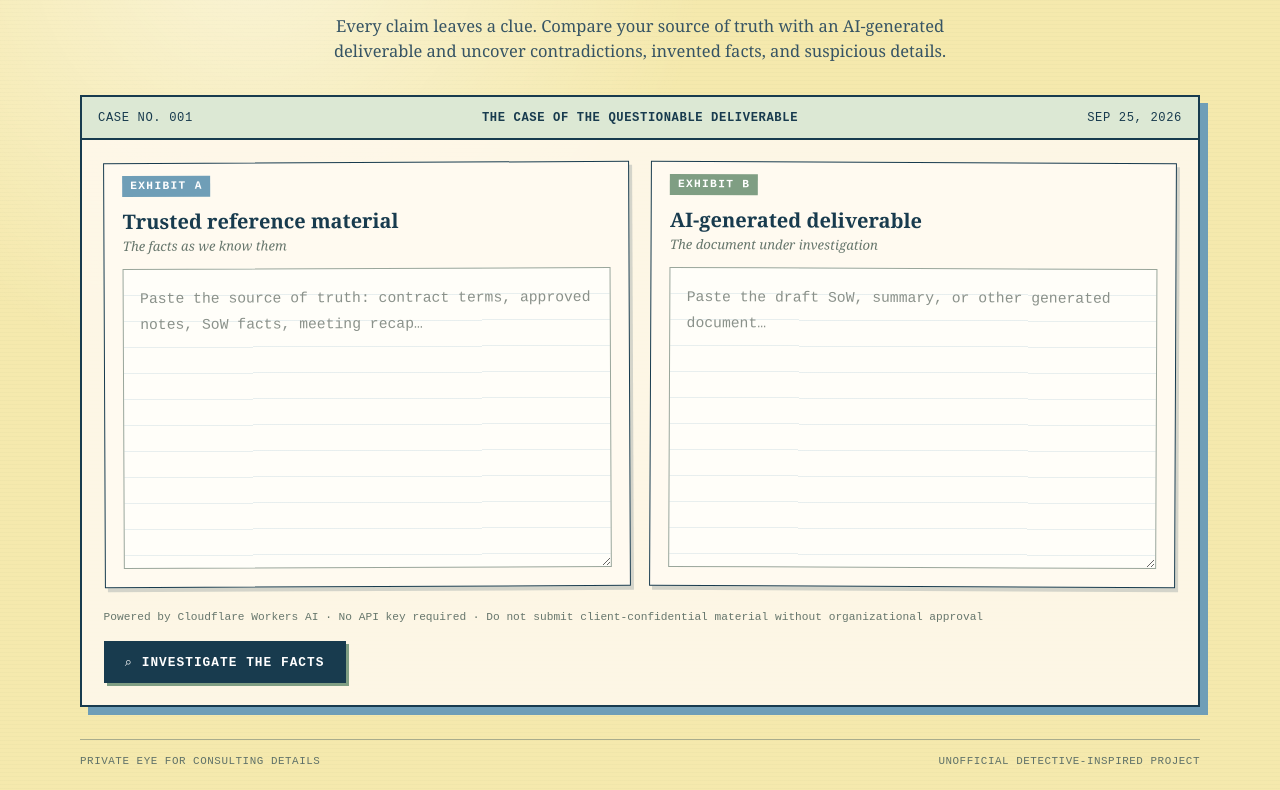
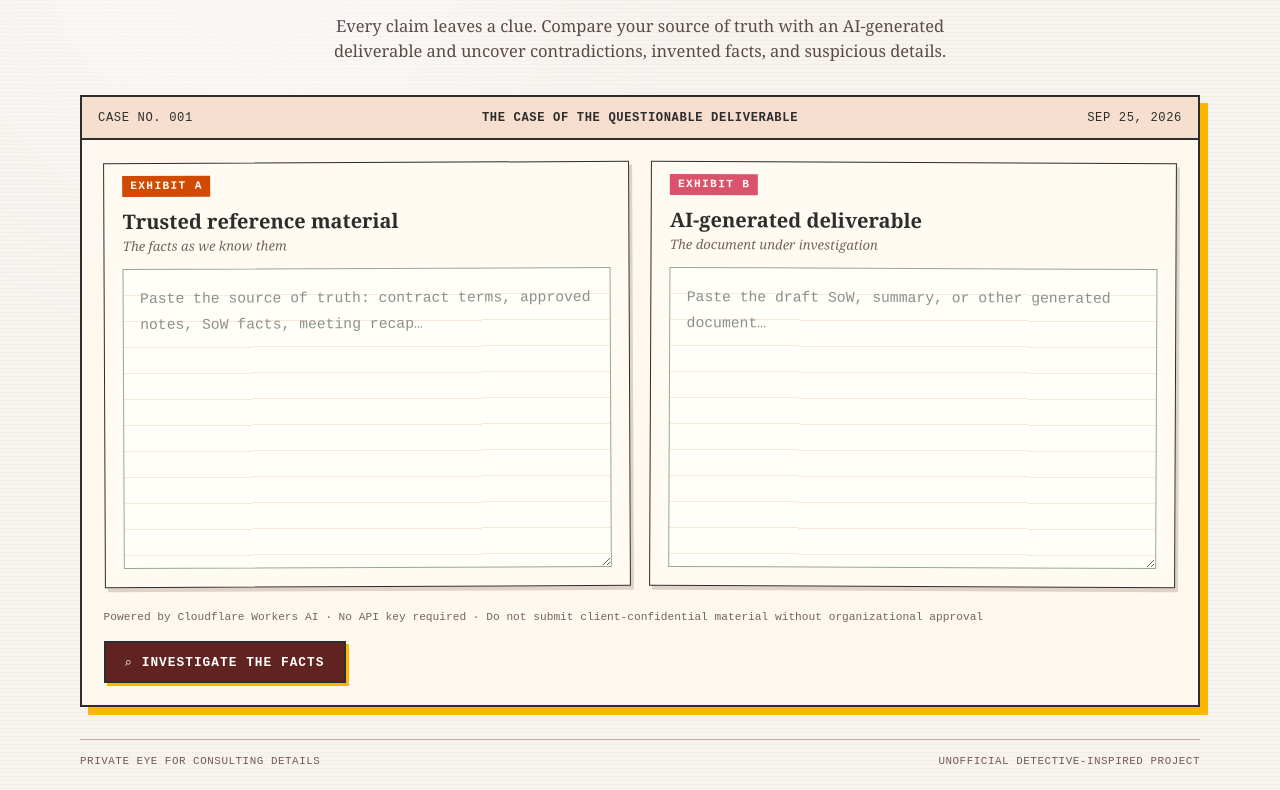
Before and after one commit to soccerd04/soccerd04.github.io, a website built with Vite: page client/index.html in a window 1280 px wide. Shown: the part 220-1010 px from the top of the page. Built offline with nearby package versions, Linux system fonts and the light colour scheme; no server answers.

Commit message:
Restyle the case desk with a PwC-inspired color palette.

```diff
--- a/client/src/style.css
+++ b/client/src/style.css
@@ -1,18 +1,19 @@
 :root {
   font-family: Georgia, "Times New Roman", serif;
-  color: #183b4e;
-  background: #f5e9ad;
+  color: #2d2d2d;
+  background: #f7f3ef;
   line-height: 1.5;
   font-synthesis: none;
-  --ink: #183b4e;
-  --blue: #6f9eb7;
-  --blue-light: #d8eaf0;
-  --green: #7f9e83;
-  --green-light: #dce8d4;
-  --yellow: #f5e9ad;
-  --paper: #fffaf0;
-  --red: #a85f54;
-  --shadow: rgba(24, 59, 78, 0.18);
+  --ink: #2d2d2d;
+  --orange: #d04a02;
+  --orange-light: #f7dfcf;
+  --red: #e0301e;
+  --rose: #db536a;
+  --yellow: #ffb600;
+  --burgundy: #602320;
+  --cream: #f7f3ef;
+  --paper: #fffaf2;
+  --shadow: rgba(96, 35, 32, 0.18);
 }
 
 * {
@@ -27,23 +28,23 @@ body {
     radial-gradient(circle at 20% 15%, rgba(255, 255, 255, 0.5), transparent 28rem),
     repeating-linear-gradient(
       0deg,
-      rgba(66, 80, 52, 0.025) 0,
-      rgba(66, 80, 52, 0.025) 1px,
+      rgba(96, 35, 32, 0.025) 0,
+      rgba(96, 35, 32, 0.025) 1px,
       transparent 1px,
       transparent 4px
     ),
-    var(--yellow);
+    var(--cream);
 }
 
 .top-stripe {
   height: 10px;
   background: linear-gradient(
     90deg,
-    var(--blue) 0 36%,
-    var(--paper) 36% 39%,
-    var(--green) 39% 72%,
-    var(--paper) 72% 75%,
-    #e6c969 75%
+    var(--yellow) 0 21%,
+    var(--orange) 21% 48%,
+    var(--red) 48% 72%,
+    var(--rose) 72% 88%,
+    var(--burgundy) 88%
   );
   border-bottom: 2px solid var(--ink);
 }
@@ -95,7 +96,7 @@ h1 span {
   margin: 0.9rem 0 0;
   padding: 0.2rem 1rem;
   transform: rotate(-1deg);
-  background: var(--green);
+  background: var(--orange);
   color: #fffdf3;
   font-family: "Courier New", monospace;
   font-size: 0.82rem;
@@ -107,7 +108,7 @@ h1 span {
 .lede {
   max-width: 680px;
   margin: 1.25rem auto 0;
-  color: #365464;
+  color: #5b4a47;
   font-size: 1.03rem;
 }
 
@@ -116,7 +117,7 @@ h1 span {
   top: -0.8rem;
   right: 3%;
   transform: rotate(-12deg);
-  color: var(--blue);
+  color: var(--red);
   font-family: Arial, sans-serif;
   font-size: 5rem;
   font-weight: 300;
@@ -128,7 +129,7 @@ form {
   padding: 1.35rem;
   border: 2px solid var(--ink);
   background: rgba(255, 250, 240, 0.84);
-  box-shadow: 8px 8px 0 var(--blue);
+  box-shadow: 8px 8px 0 var(--yellow);
 }
 
 .case-heading {
@@ -139,7 +140,7 @@ form {
   margin: -1.35rem -1.35rem 1.35rem;
   padding: 0.7rem 1rem;
   border-bottom: 2px solid var(--ink);
-  background: var(--green-light);
+  background: var(--orange-light);
   font-family: "Courier New", monospace;
   font-size: 0.76rem;
   letter-spacing: 0.05em;
@@ -178,7 +179,7 @@ form {
   align-self: flex-start;
   margin: -0.4rem 0 0.6rem;
   padding: 0.13rem 0.48rem;
-  background: var(--blue);
+  background: var(--orange);
   color: white;
   font-family: "Courier New", monospace;
   font-size: 0.7rem;
@@ -188,7 +189,7 @@ form {
 }
 
 .evidence-draft .card-number {
-  background: var(--green);
+  background: var(--rose);
 }
 
 .card-title {
@@ -199,7 +200,7 @@ form {
 
 .card-note {
   margin-bottom: 0.8rem;
-  color: #66766c;
+  color: #76635e;
   font-size: 0.82rem;
   font-style: italic;
   font-weight: 400;
@@ -216,18 +217,18 @@ textarea {
     repeating-linear-gradient(
       transparent 0,
       transparent 25px,
-      rgba(111, 158, 183, 0.16) 25px,
-      rgba(111, 158, 183, 0.16) 26px
+      rgba(208, 74, 2, 0.13) 25px,
+      rgba(208, 74, 2, 0.13) 26px
     ),
     #fffef9;
-  color: #263d45;
+  color: #3f3533;
   font: 0.92rem/26px "Courier New", monospace;
   transition: border-color 150ms, box-shadow 150ms;
 }
 
 textarea:focus {
-  border-color: var(--blue);
-  box-shadow: 0 0 0 3px rgba(111, 158, 183, 0.25);
+  border-color: var(--orange);
+  box-shadow: 0 0 0 3px rgba(208, 74, 2, 0.2);
 }
 
 textarea::placeholder {
@@ -245,7 +246,7 @@ textarea::placeholder {
 
 .action-row p {
   margin: 0;
-  color: #66766c;
+  color: #76635e;
   font-family: "Courier New", monospace;
   font-size: 0.7rem;
 }
@@ -254,8 +255,8 @@ button {
   padding: 0.72rem 1.2rem;
   border: 2px solid var(--ink);
   border-radius: 0;
-  background: var(--ink);
-  box-shadow: 3px 3px 0 var(--green);
+  background: var(--burgundy);
+  box-shadow: 3px 3px 0 var(--yellow);
   color: white;
   font: 700 0.8rem "Courier New", monospace;
   letter-spacing: 0.08em;
@@ -266,12 +267,12 @@ button {
 
 button:hover {
   transform: translate(-1px, -1px);
-  box-shadow: 5px 5px 0 var(--green);
+  box-shadow: 5px 5px 0 var(--yellow);
 }
 
 button:active {
   transform: translate(2px, 2px);
-  box-shadow: 1px 1px 0 var(--green);
+  box-shadow: 1px 1px 0 var(--yellow);
 }
 
 button:disabled {
@@ -285,7 +286,7 @@ button:disabled {
   padding: 1.2rem 1.35rem;
   border: 2px solid var(--ink);
   background: var(--paper);
-  box-shadow: 6px 6px 0 var(--green);
+  box-shadow: 6px 6px 0 var(--orange);
 }
 
 .status {
@@ -297,7 +298,7 @@ button:disabled {
   display: block;
   margin-bottom: 0.8rem;
   content: "INVESTIGATOR'S REPORT";
-  color: #60736a;
+  color: #7a5147;
   font-family: "Courier New", monospace;
   font-size: 0.7rem;
   font-weight: 700;
@@ -317,13 +318,13 @@ button:disabled {
 }
 
 .verdict.pass {
-  background: var(--green-light);
-  color: #365f42;
+  background: #fff0bf;
+  color: var(--burgundy);
 }
 
 .verdict.issues_found {
-  background: #f2d9c9;
-  color: #854a42;
+  background: #f8d9d6;
+  color: #9d2116;
 }
 
 .issue {
@@ -358,8 +359,8 @@ footer {
   gap: 1rem;
   margin-top: 2rem;
   padding-top: 0.8rem;
-  border-top: 1px solid rgba(24, 59, 78, 0.35);
-  color: #5f7168;
+  border-top: 1px solid rgba(96, 35, 32, 0.35);
+  color: #715b55;
   font-family: "Courier New", monospace;
   font-size: 0.68rem;
   letter-spacing: 0.05em;
@@ -384,7 +385,7 @@ footer {
 
   form {
     padding: 0.85rem;
-    box-shadow: 4px 5px 0 var(--blue);
+    box-shadow: 4px 5px 0 var(--yellow);
   }
 
   .case-heading {
```
